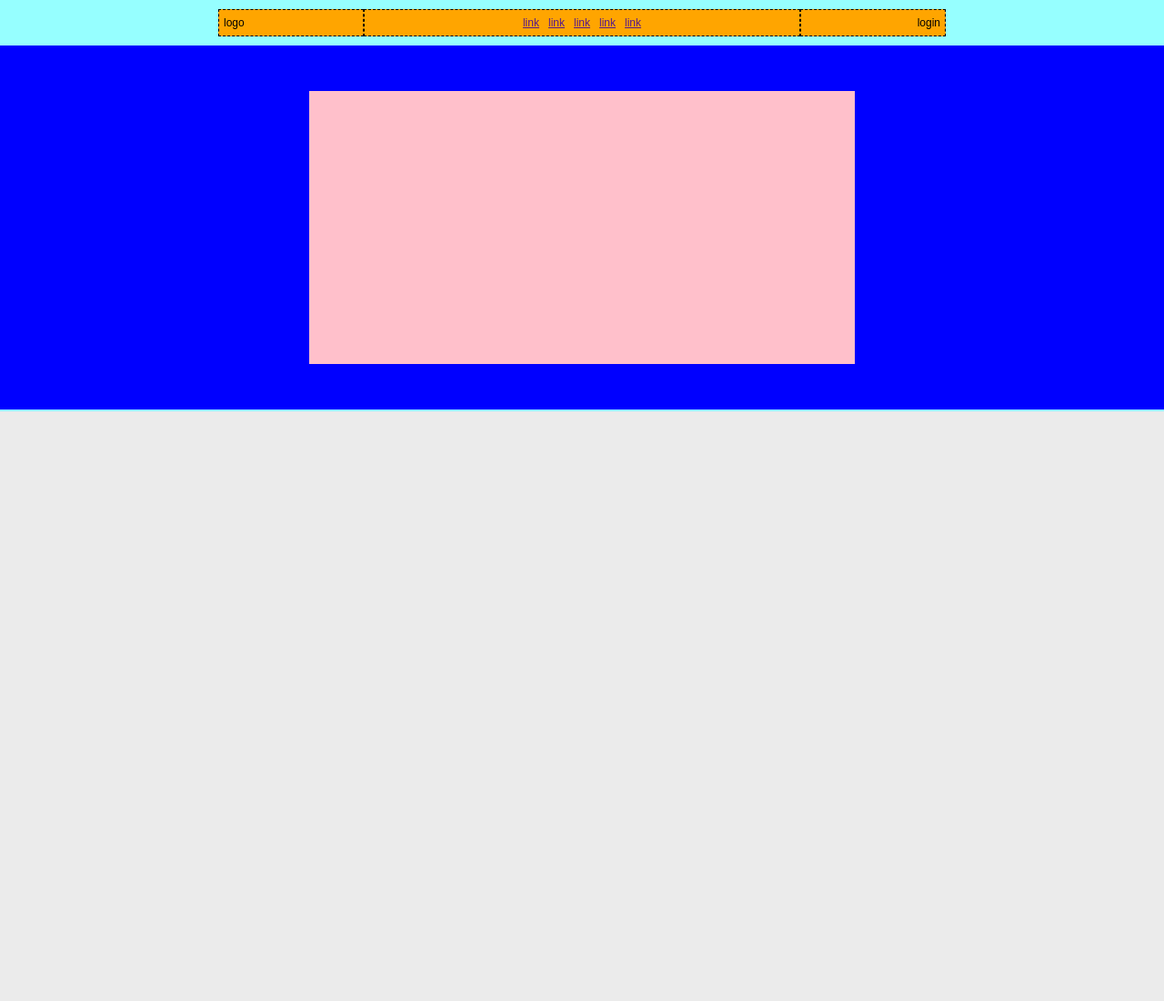
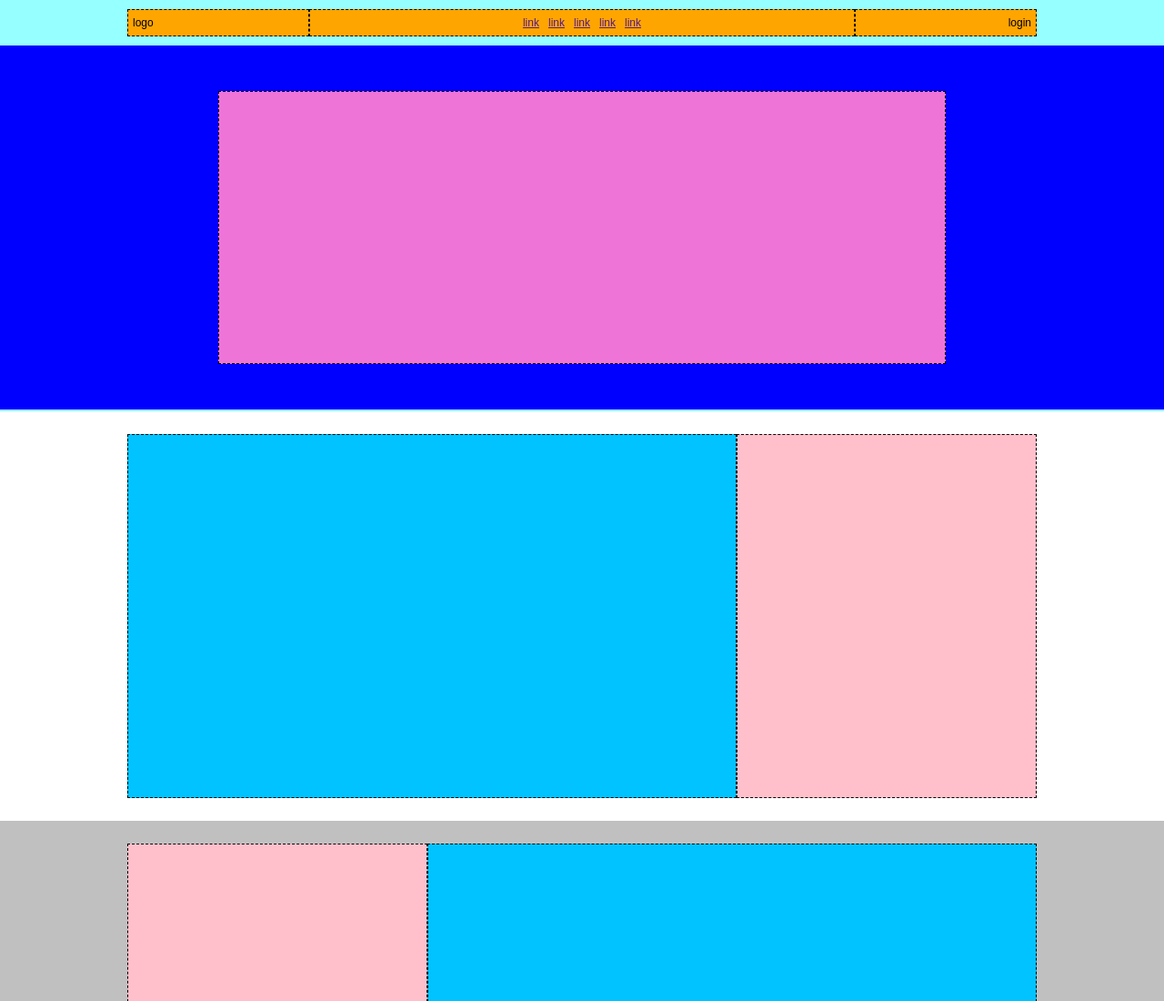
Before and after one commit to DenisF89/htmlcss-struttura-discord, a plain HTML site: page index.html in a window 1280 px wide. Shown: the top 1100 px of the page at 91% size. Before the commit the page ends 800 px from the top, so only its background shows below. Drawn offline with Linux system fonts and the light colour scheme.

Commit message:
Main: blocchi flexbox

```diff
--- a/index.html
+++ b/index.html
@@ -10,31 +10,54 @@
     <header>
         <div id="blocco_0" >
             <div id="nav">
-                <div id="logo">
+                <div id="logo"  class="dashed" >
                     logo
                 </div>
-                <div id="menu">
+                <div id="menu"  class="dashed">
                     <a href="">link</a>
                     <a href="">link</a>
                     <a href="">link</a>
                     <a href="">link</a>
                     <a href="">link</a>
                 </div>
-                <div id="login">
+                <div id="login"  class="dashed">
                     login
                 </div>
             </div>
         </div>
         <div id="blocco_1">
-            <div id="pink">
+            <div id="main_content" class="dashed">
+            </div>
+        </div>
+    </header>
+
+    <main>
+        <div id="blocco_2" class="flexbox">
+            <div class="container">
+                <div class="azzurro dashed"></div>
+                <div class="pink dashed"></div>
+            </div>
+        </div>
+       <div id="blocco_3" class="flexbox">
+            <div class="container">
+                <div class="pink dashed"></div>
+                <div class="azzurro dashed"></div>
+            </div>
+        </div>
+        <div id="blocco_4" class="flexbox">
+            <div class="container">
+                <div class="azzurro dashed"></div>
+                <div class="pink dashed"></div>
             </div>
         </div>
 
-    </header>
+        <div id="blocco_5" class="flexbox">
+            <div class="container">
+                <div class="green dashed"></div>
+            </div>
+        </div>
+    </main>
 
-    <main>
-
-    </main>
     <footer>
 
     </footer>
--- a/style.css
+++ b/style.css
@@ -8,7 +8,7 @@ body{
     background-color: rgb(235, 235, 235);
 }
 
-.container{margin: 0 auto;}
+.boxed{margin: 0 auto;}
 
 header{
     background-color: rgb(150, 255, 255);
@@ -24,15 +24,17 @@ header{
 
 #nav{
     display: flex;
-    width: 800px;
+    width: 1000px;
     height: 30px;
     background-color: orange;
     font-size: 12px;
+}
 
+.dashed{
+    border: 1px dashed black;
 }
 
 #nav div{
-    border: 1px dashed black;
     display: flex;
     align-items: center;
     padding: 0 5px;
@@ -61,8 +63,48 @@ header{
     min-height:400px;
 }
 
-#pink{
+#main_content{
+    background-color: rgb(238, 116, 216);
+    min-height: 300px;
+    width: 800px;
+}
+
+#blocco_2, #blocco_4{
+    background-color: white;
+}
+#blocco_3, #blocco_5{
+    background-color: rgb(192, 192, 192);
+
+}
+.flexbox{
+    min-height: 450px;
+    display:flex;
+    align-items: center;
+    justify-content: center;
+}
+
+.container{
+    min-height: 400px;
+    width:1000px;
+    display: flex;
+}
+
+.azzurro{
+    background-color: rgb(0, 195, 255);
+    min-height: 400px;
+    width:67%;
+}
+.pink{
     background-color: pink;
-    min-height: 300px;
-    width: 600px;
+    min-height: 400px;
+    width:33%;
 }
+.green{
+    background-color: green;
+    min-height: 700px;
+    width:100%;
+}
+
+#blocco_5{
+    min-height:750px;
+}
```
